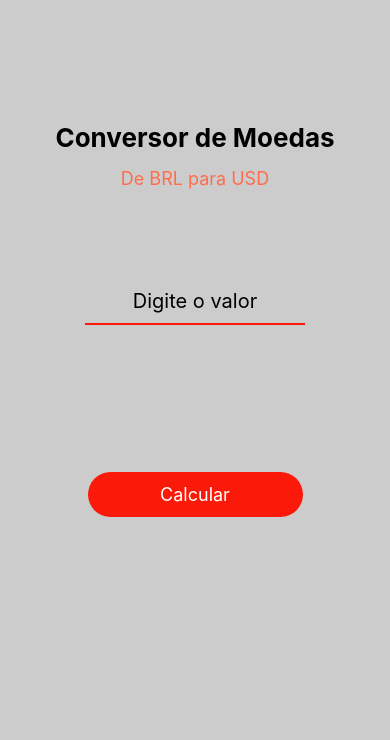
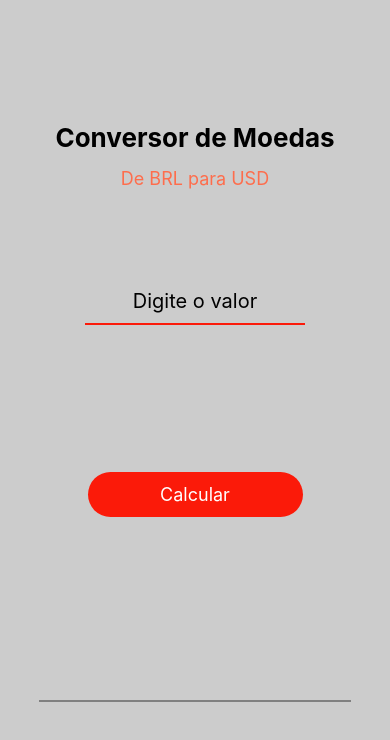
Before and after one commit to AbnerHenri/ConverterUSD, a React Native app: screen / in a window 390 px wide. Shown: the top 740 px of the page. Built offline with nearby package versions, Linux system fonts and the light colour scheme; no server answers.

Commit message:
Adjust Result

```diff
--- a/Styles/AppStyle.js
+++ b/Styles/AppStyle.js
@@ -67,6 +67,13 @@ const Styles = StyleSheet.create({
     Result: {
         width: '80%',
         height: 150,
+        flexDirection : 'row',
+        justifyContent : 'center',
+        alignItems : 'flex-end',
+
+        padding : 15,
+        borderBottomColor : 'gray',
+        borderBottomWidth : 2,
     }
 
 })
```
